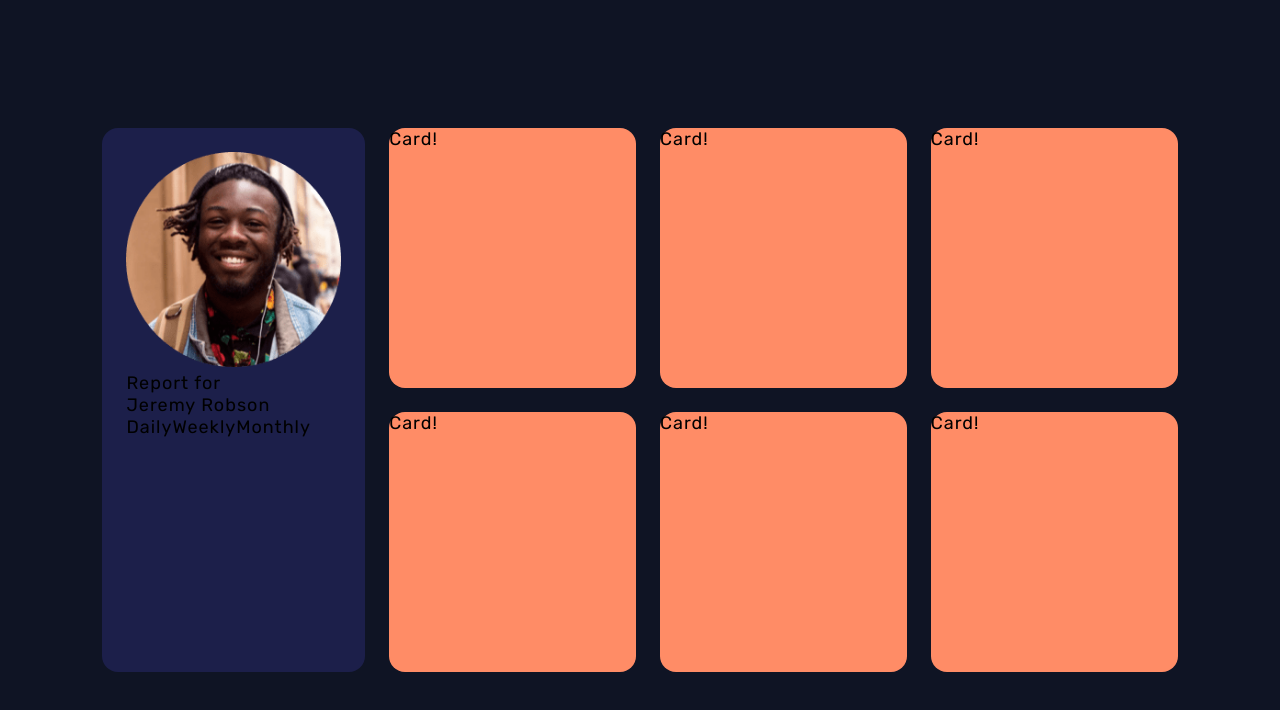
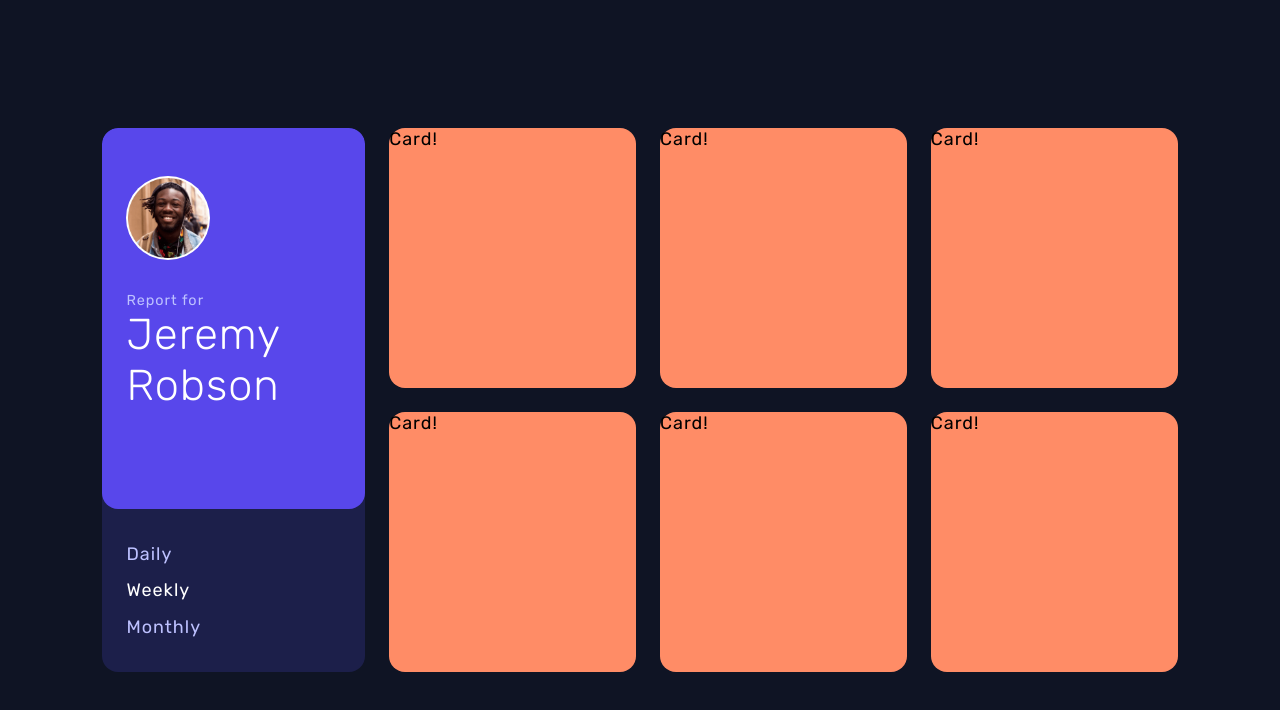
Before and after one commit to NikitaKozlov-R/time-tracking, a Vue app: page / in a window 1280 px wide. Shown: the top 710 px of the page. Built offline with nearby package versions, Linux system fonts and the light colour scheme.

Commit message:
style (start): profile-card.vue

```diff
--- a/src/components/profile-card.vue
+++ b/src/components/profile-card.vue
@@ -2,7 +2,12 @@
   <div class="tt-profile">
     <div class="tt-profile__user">
       <div class="tt-profile__avatar">
-        <img class="tt-profile__image" :src="require('@/assets/' + avatar)" alt="User avatar" />
+        <img
+          class="tt-profile__image"
+          draggable="false"
+          :src="require('@/assets/' + avatar)"
+          alt="User avatar"
+        />
       </div>
       <div class="tt-profile__heading">
         <p class="tt-profile__title">Report for</p>
@@ -10,9 +15,18 @@
       </div>
     </div>
     <div class="tt-rofile__timeline">
-      <button class="tt-profile__button">Daily</button>
-      <button class="tt-profile__button active">Weekly</button>
-      <button class="tt-profile__button">Monthly</button>
+      <button class="tt-profile__button" @click="changeTimeline(), changeActiveButton()">
+        Daily
+        <img class="tt-profile__button--icon" src="@/assets/img/arrow-right.png" alt="Arrow icon" />
+      </button>
+      <button class="tt-profile__button active" @click="changeTimeline(), changeActiveButton()">
+        Weekly
+        <img class="tt-profile__button--icon" src="@/assets/img/arrow-right.png" alt="Arrow icon" />
+      </button>
+      <button class="tt-profile__button" @click="changeTimeline(), changeActiveButton()">
+        Monthly
+        <img class="tt-profile__button--icon" src="@/assets/img/arrow-right.png" alt="Arrow icon" />
+      </button>
     </div>
   </div>
 </template>
@@ -30,6 +44,14 @@ export default {
       default: 'img/image-jeremy.png',
     },
   },
+  methods: {
+    changeTimeline() {
+      console.log('Timeline!')
+    },
+    changeActiveButton() {
+      console.log('Button!')
+    },
+  },
 }
 </script>
 
@@ -39,6 +61,89 @@ export default {
   width: 100%;
   background-color: var(--color-blue-dark);
   border-radius: 16px;
+  overflow: hidden;
+  display: grid;
+  grid-template-columns: 1fr;
+  grid-template-rows: 1.4fr 0.6fr;
+  gap: 0px 0px;
+  grid-template-areas:
+    '.'
+    '.';
+  justify-items: center;
+  align-items: start;
+}
+.tt-profile__user {
+  width: 100%;
+  height: 100%;
+  background-color: var(--color-primary);
+  padding: 48px 24px;
+  border-radius: 16px;
+}
+.tt-profile__avatar {
+  background-color: white;
+  height: 84px;
+  width: 84px;
+  display: flex;
+  justify-content: center;
+  align-items: center;
+  border-radius: 100%;
+}
+.tt-profile__image {
+  width: 80px;
+  height: 80px;
+}
+.tt-profile__heading {
+  width: 100%;
+  margin-top: 32px;
+}
+.tt-profile__title {
+  font-size: 0.8rem;
+  color: var(--color-blue-text);
+}
+.tt-profile__name {
+  color: white;
+  font-size: 2.4rem;
+  font-weight: 300;
+}
+.tt-rofile__timeline {
+  width: 100%;
+  height: 100%;
   padding: 24px;
+  display: flex;
+  flex-direction: column;
+  justify-content: space-evenly;
+}
+.tt-profile__button {
+  font-size: 1rem;
+  color: var(--color-blue-text);
+  cursor: pointer;
+  border-radius: 8px;
+  padding: 4px 8px;
+  margin-left: -8px;
+  transition: all 0.4s cubic-bezier(0.25, 0.8, 0.25, 1);
+  display: flex;
+  flex-direction: row;
+  justify-content: space-between;
+  align-items: center;
+}
+.tt-profile__button.active {
+  color: white;
+}
+.tt-profile__button:hover {
+  background-color: var(--color-blue-hover);
+  color: white;
+}
+.tt-profile__button:focus {
+  background-color: var(--color-blue-hover);
+  color: white;
+}
+.tt-profile__button--icon {
+  max-height: 100%;
+  height: 12px;
+  transition: all 0.4s cubic-bezier(0.25, 0.8, 0.25, 1);
+  opacity: 0;
+}
+.tt-profile__button:hover .tt-profile__button--icon {
+  opacity: 1;
 }
 </style>
```
